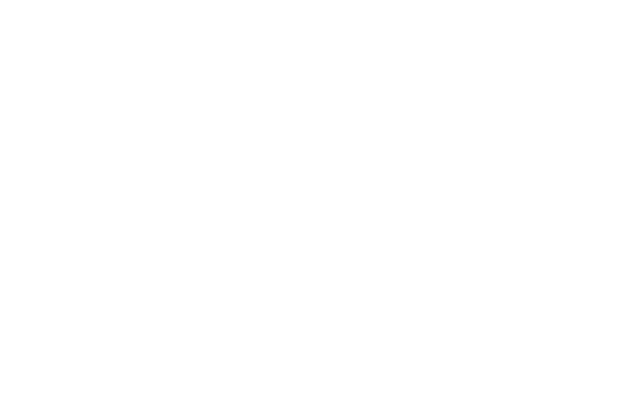
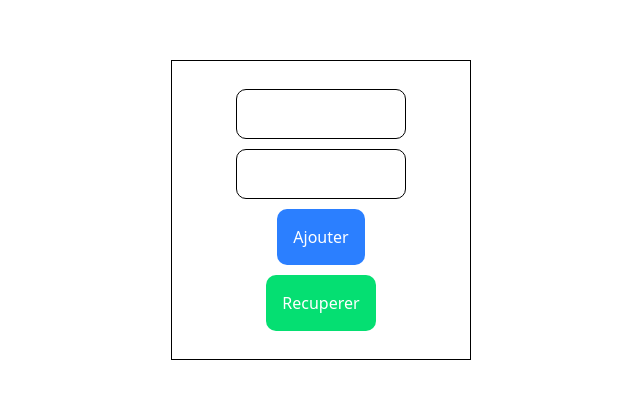
Before and after one commit to ALAAHAJHOUJ/Pratique2, a React (Vite) app: page / in a window 1280 px wide. Shown: the part 190-588 px from the top of the page, without its empty margins (319-959 px from the left). Built offline with nearby package versions, Linux system fonts and the light colour scheme.

Commit message:
changement dans le projet

```diff
--- /dev/null
+++ b/src/API.jsx
@@ -0,0 +1,50 @@
+import React, { useEffect, useRef, useState } from 'react'
+import Ajouter1 from './Ajouter1';
+import Recuperer from './Recuperer';
+
+function API() {
+  const ref1=useRef()
+  const ref2=useRef();
+  const [state1,setState1]=useState("Ajouter")
+
+
+
+  const Envoyer=async()=>{
+      const valeur1=ref1.current.value;
+      const valeur2=ref2.current.value;
+
+      try {
+          const resultat=await fetch("http://localhost:8080/Ajouter/",{method:"POST",body:JSON.stringify({name1:valeur1,name2:valeur2}),headers:{"Content-Type":"application/json"}});
+
+          const resultat1=await resultat.text()
+
+          console.log(resultat1)
+
+      } catch (error) {
+          console.log(error)
+      }
+
+
+
+  }
+
+
+  return (
+        <>
+        {
+                state1=="Ajouter"?  <Ajouter1 ref1={ref1} ref2={ref2} Envoyer={Envoyer} changer={()=>{setState1("recuperer")}}>
+
+                                     </Ajouter1>:<></>
+
+        }
+
+        {
+                state1=="recuperer"?<Recuperer></Recuperer>:<></>
+        }
+        </>
+
+
+  )
+}
+
+export default API
--- /dev/null
+++ b/src/Ajouter1.jsx
@@ -0,0 +1,16 @@
+import React from 'react'
+
+function Ajouter1({ref1,ref2,Envoyer,changer}) {
+
+
+  return (
+        <div className='border-black border-[1px] flex flex-col justify-center items-center gap-[10px] w-[300px] h-[300px] flex-wrap'>
+              <input ref={ref1} type="text" className='border-black border-[1px] w-[170px] h-[50px] rounded-[10px]' />
+              <input ref={ref2} type="text" className='border-black border-[1px] w-[170px] h-[50px] rounded-[10px]'  />
+              <button onClick={Envoyer} className='bg-blue-500 text-white rounded-[10px] p-4'>Ajouter</button>
+              <button onClick={changer} className='bg-green-400 text-white rounded-[10px] p-4'>Recuperer</button>
+         </div>
+  )
+}
+
+export default Ajouter1
--- /dev/null
+++ b/src/Recuperer.jsx
@@ -0,0 +1,31 @@
+import React, { useEffect, useState } from 'react'
+
+function Recuperer() {
+  const [liste,setListe]=useState([])
+
+
+  useEffect(()=>{
+      const Envoyer=async()=>{
+           const resultat=await fetch("http://localhost:8080/recuperer1/")
+
+           const resultat1=await resultat.json()
+
+           setListe(resultat1)
+      }
+
+      Envoyer()
+  },[])
+
+
+  return (
+    <div className='border-black border-[1px] flex justify-center flex-wrap w-[300px] h-[300px]'>
+       {
+        liste.map((ele,key)=>{
+           return <div className='border-black border-[1px] w-[80%] h-[80px]' key={key}>{ele.name1},{ele.name2}</div>
+        })
+       }
+    </div>
+  )
+}
+
+export default Recuperer
--- a/src/index.css
+++ b/src/index.css
@@ -6,12 +6,13 @@
 
 #root{
     width: 100%;
-    height:700vh;
+    min-height:100vh;
     display: flex;
     justify-content: center;
     align-items: center;
     flex-direction: column;
     gap: 40px;
+    padding: 10px;
 }
 
 
--- a/src/main.jsx
+++ b/src/main.jsx
@@ -17,8 +17,9 @@
 import App35 from './App35.jsx'
 import App901 from './App901.jsx'
 import Scroll from './Scroll.jsx'
+import API from './API.jsx'
 
 
 createRoot(document.getElementById('root')).render(
-   <Scroll></Scroll>
+   <API></API>
 )
```
